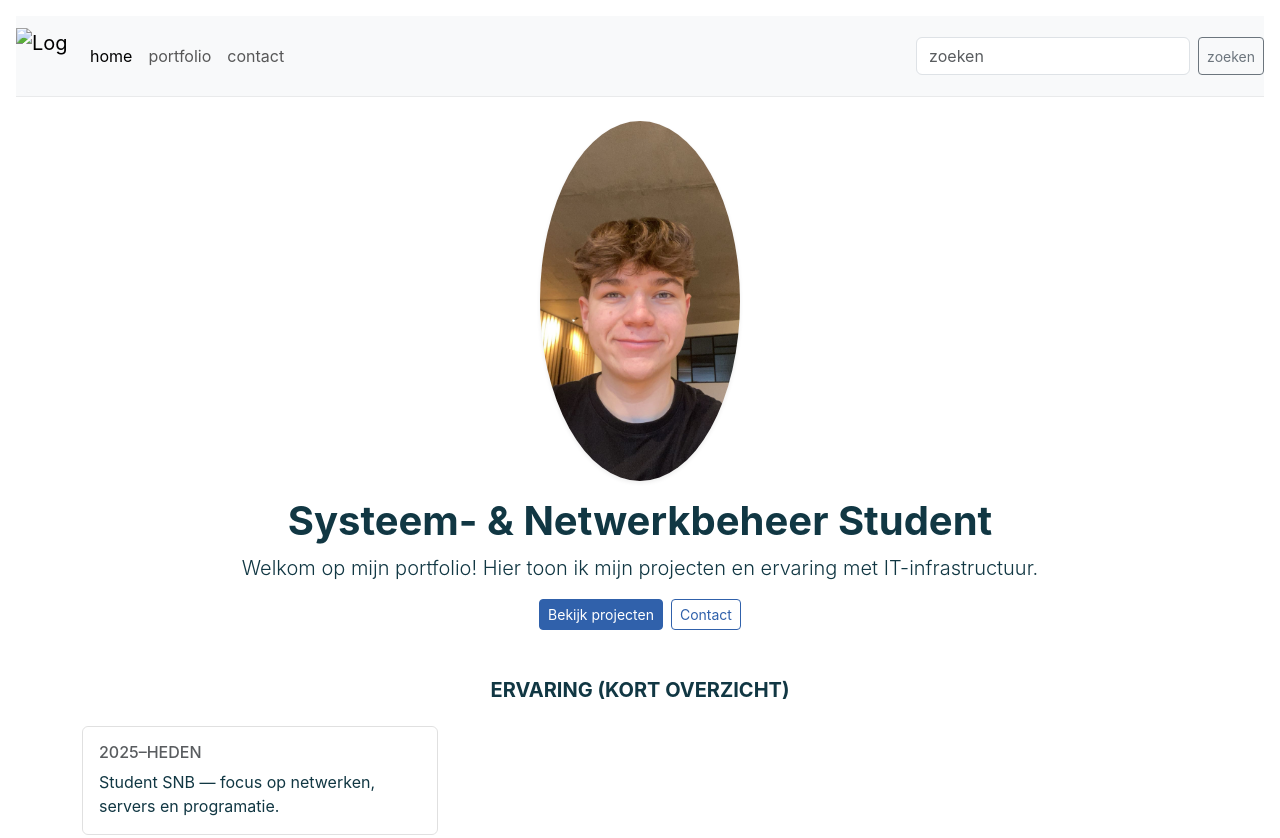
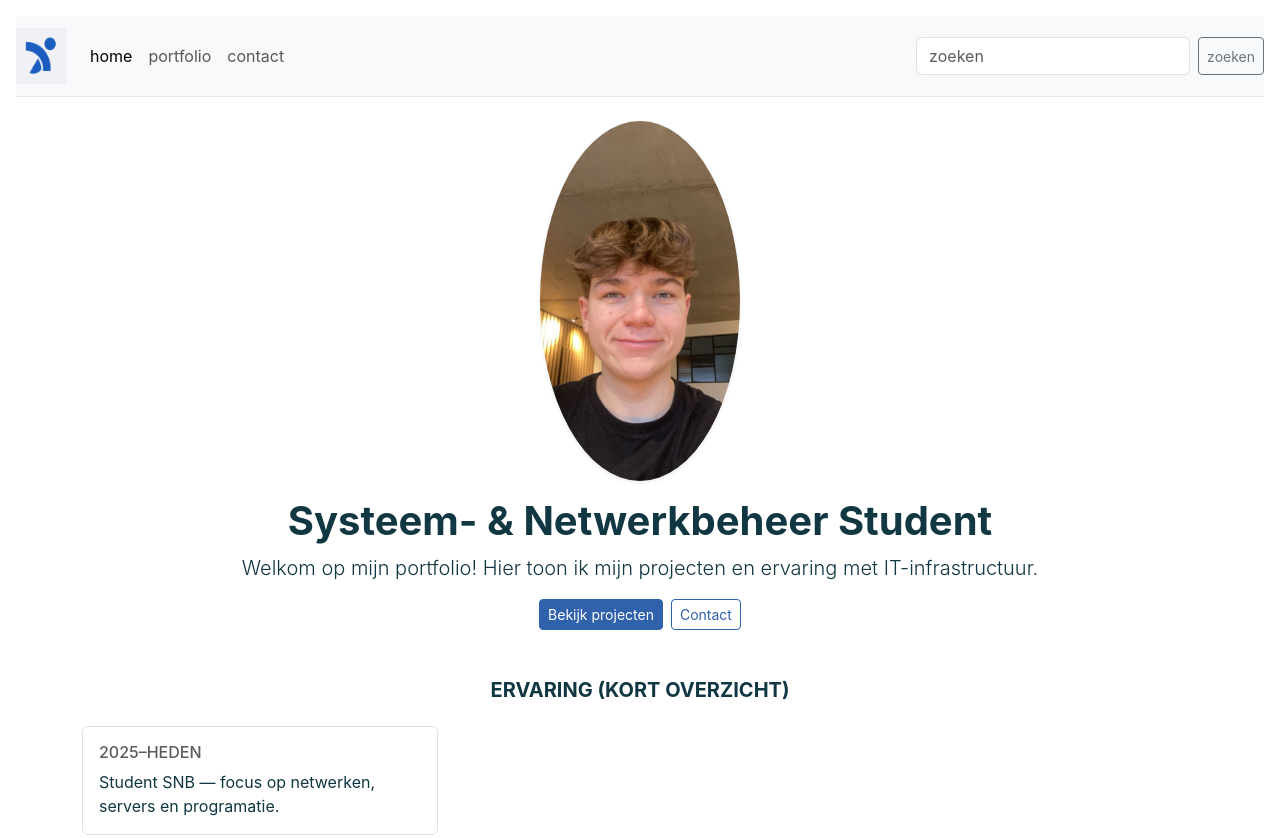
Before and after one commit to BertenVD/portfolio, a plain HTML site: page index.html in a window 1280 px wide. Shown: the top 838 px of the page. Drawn offline with nearby package versions, Linux system fonts and the light colour scheme; files that its build step writes are made by us from their sources; a web font is replaced by a local one.

Commit message:
Update index.html

```diff
--- a/index.html
+++ b/index.html
@@ -23,7 +23,7 @@
   <!-- NAV -->
   <nav class="navbar navbar-expand-md bg-light container-fluid">
     <a class="navbar-brand d-flex align-items-center" href="index.html">
-      <img src="../assets/images/logo.png" class="brand-logo" alt="Logo" height="56">
+      <img src="logo.png" class="brand-logo" alt="Logo" height="56">
     </a>
     <button class="navbar-toggler" type="button" data-bs-toggle="collapse" data-bs-target="#navbarSupportedContent"
             aria-controls="navbarSupportedContent" aria-expanded="false" aria-label="Toggle navigation">
```
